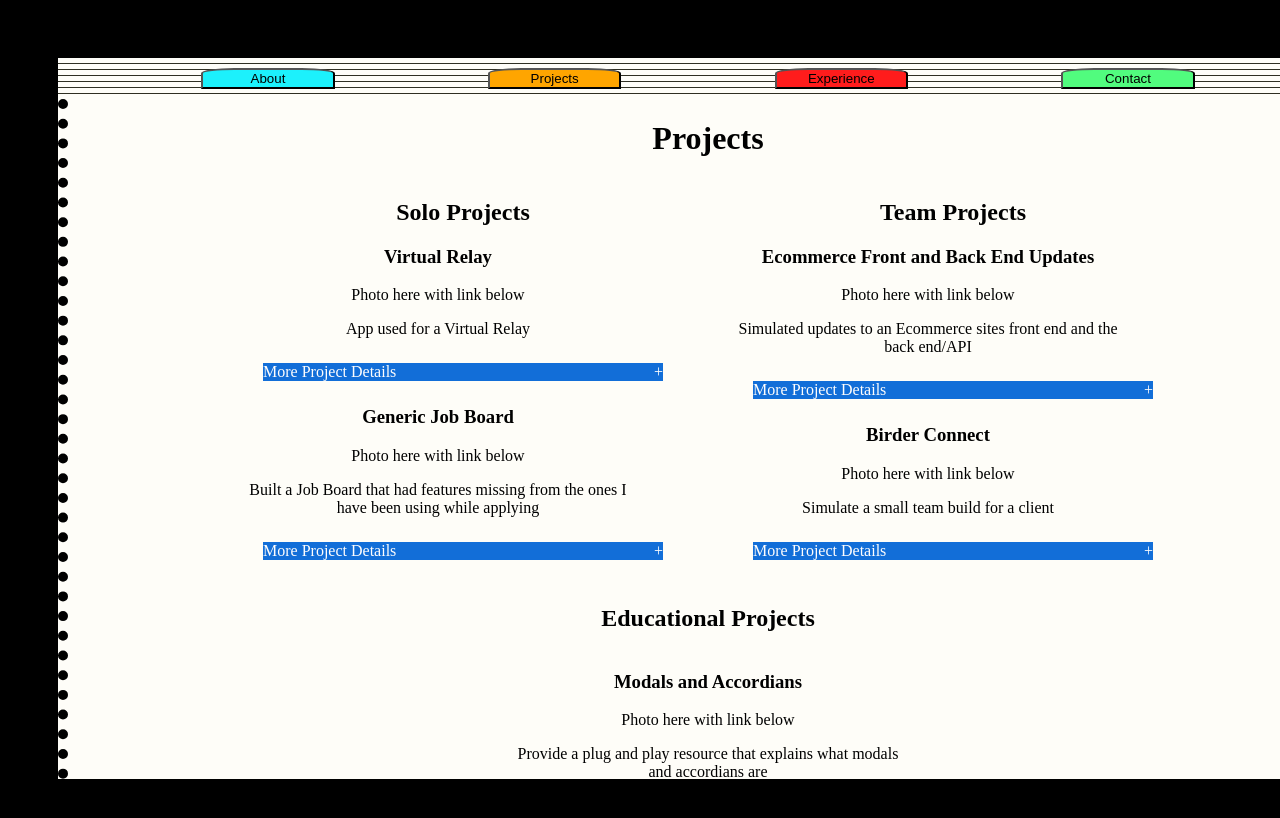
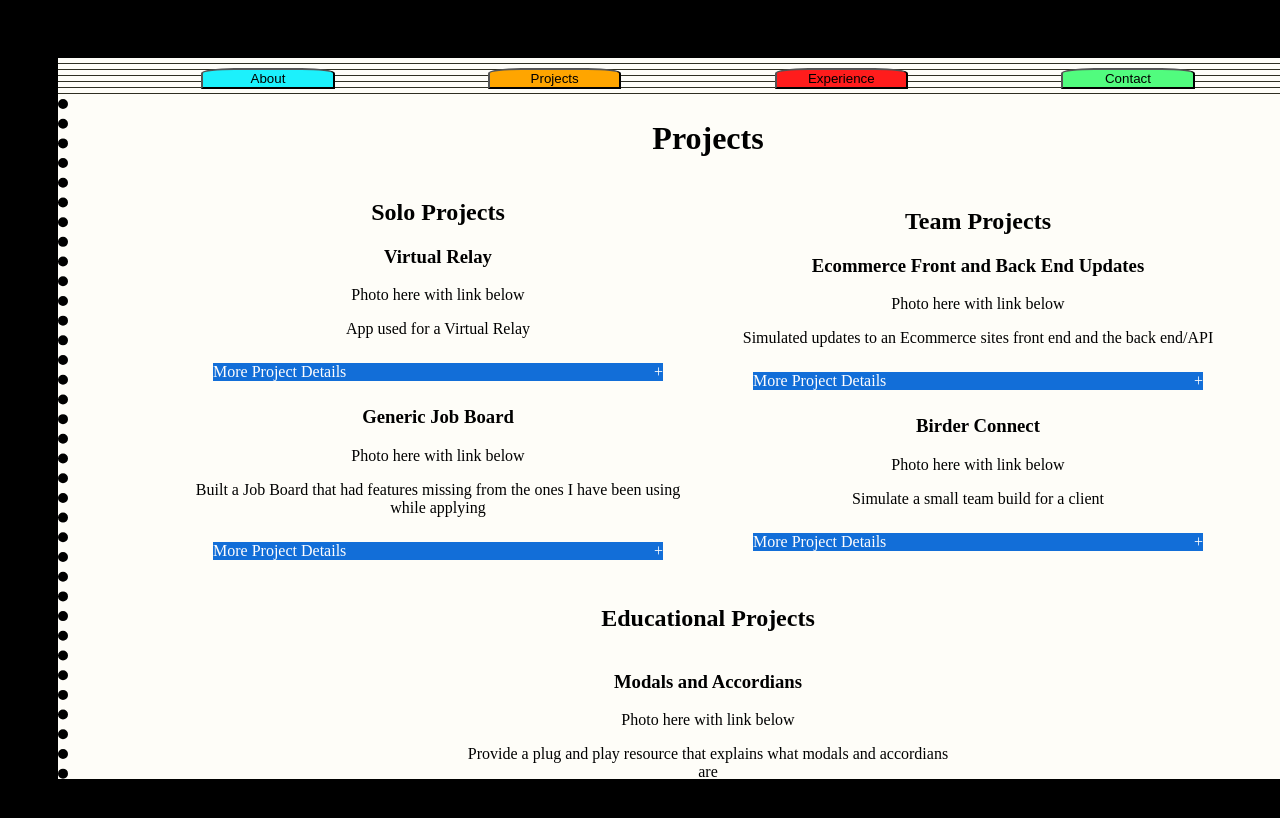
Before and after one commit to rocknswimmer/MySite, a React app: page /projects in a window 1280 px wide. Shown: the top 818 px of the page. Built offline with nearby package versions, Linux system fonts and the light colour scheme.

Commit message:
layout and style adjustments

```diff
--- a/public/styles.css
+++ b/public/styles.css
@@ -109,7 +109,7 @@ button {
 }
 
 .project {
-  max-width: 400px;
+  max-width: 500px;
 }
 
 
@@ -125,13 +125,13 @@ button {
 .solo{
   margin-right: 10px;
   padding-right: 10px;
-  min-width: 450px;
+  min-width: 500px;
 }
 
 .team{
   margin-left: 10px;
  padding-left: 10px;
- min-width: 450px;
+ min-width: 500px;
 }
 
 button {
--- a/src/About.jsx
+++ b/src/About.jsx
@@ -6,9 +6,11 @@ function About() {
   return (
     <div className="about">
       <h1>Andrew Simmons</h1>
+      <p>photo here</p>
+      <h3>Full Stack Engineer</h3>
       <p className="summary">I liken coding to cooking. There are a lot of recipes out there and the real skill in cooking comes from trying out the recipes and blending the best parts to make your favorite dishes even better. I have a solid foundation in coding and can take my solutions and make them work for your needs. Look through this menu to see what I can bring to the table.</p>
 
-      <h3>Skills?</h3>
+      <h3>Skills icons once incorporated</h3>
     </div>
   )
 }
```
